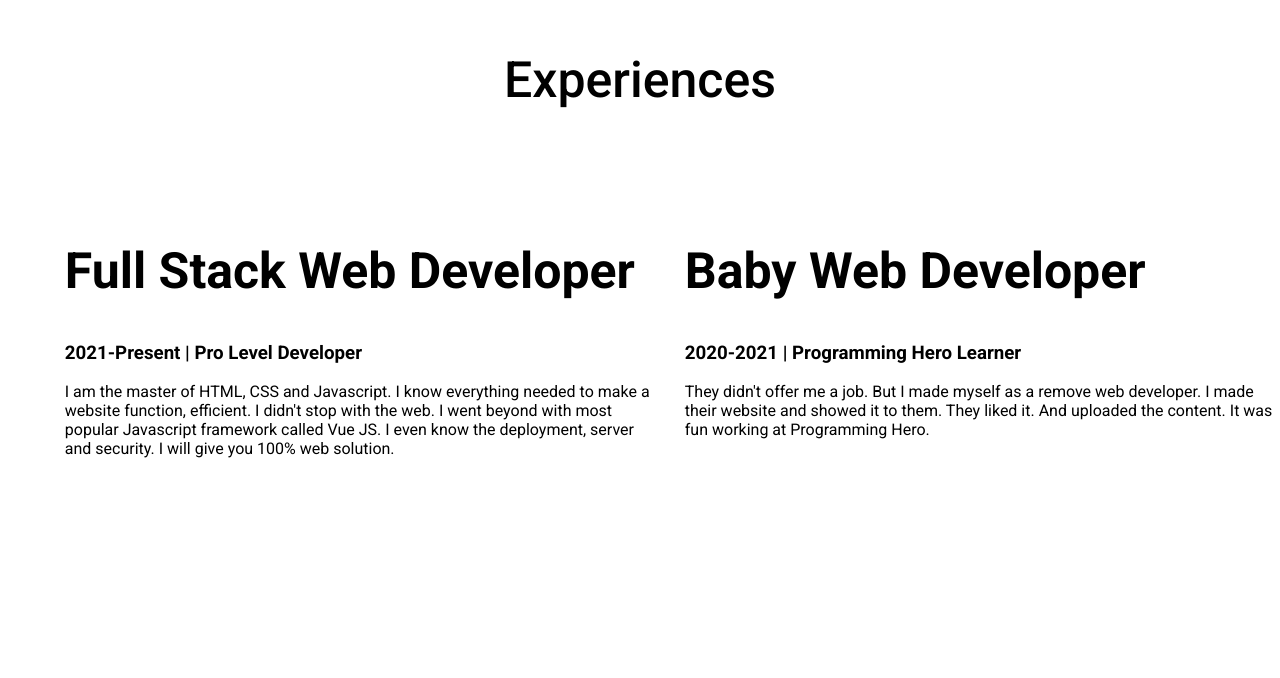
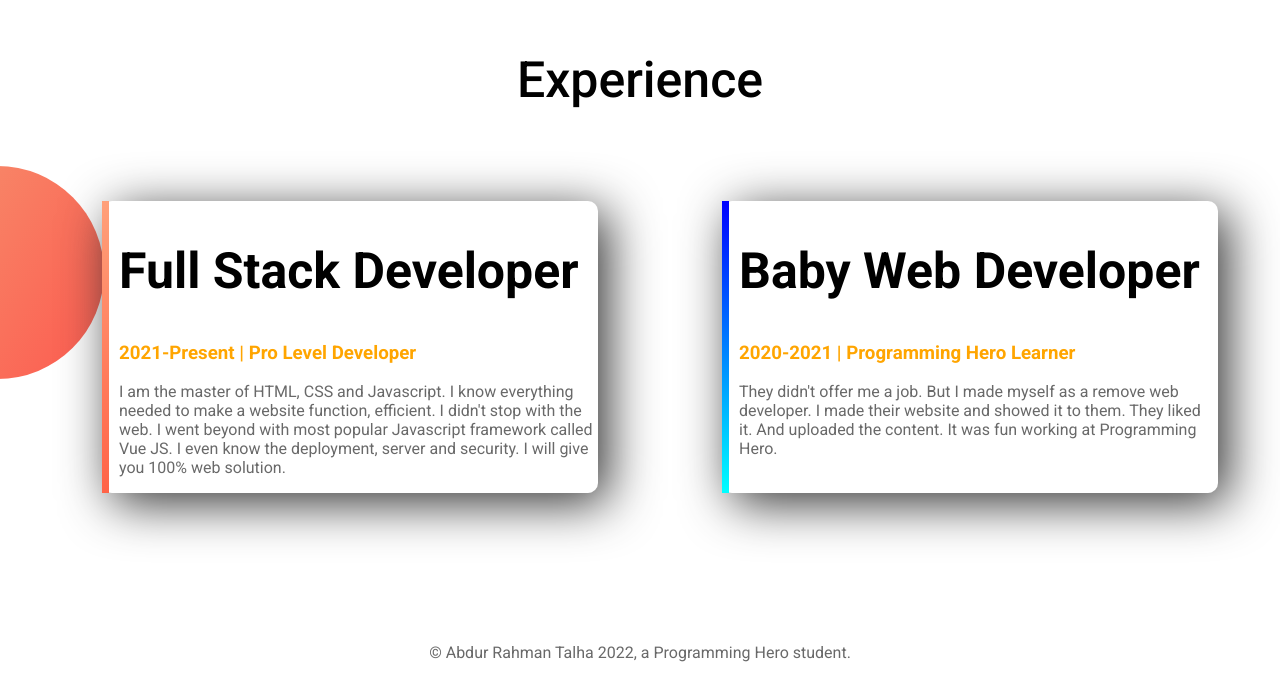
Before and after one commit to AbdurrahmanTalha/developer-portfolio, a website: page index.html in a window 1280 px wide. Shown: the part 1287-1965 px from the top of the page. Before the commit the page ends 1911 px from the top, so only its background shows below. Drawn offline with Linux system fonts and the light colour scheme.

Commit message:
footer added

```diff
--- a/assets/css/style.css
+++ b/assets/css/style.css
@@ -6,6 +6,10 @@ body {
 }
 
 h1 {
+  font-size: 50px;
+}
+
+h2 {
   font-size: 50px;
 }
 
@@ -58,3 +62,42 @@ h1 {
   font-weight: 500;
   text-align: center;
 }
+
+.experience-area {
+  background-image: url(../img/exp-bg.png);
+  background-repeat: no-repeat;
+  background-position: left;
+}
+
+.experience-item {
+  width: 40%;
+  margin-left: 5%;
+  margin-right: 5%;
+  padding-left: 10px;
+  border-radius: 10px;
+  -webkit-border-radius: 10px;
+  -moz-border-radius: 10px;
+  -ms-border-radius: 10px;
+  -o-border-radius: 10px;
+  box-shadow: 10px 10px 50px #333;
+}
+
+#baby-dev-exp {
+  border-left: 7px solid;
+  border-image: linear-gradient(blue, cyan);
+  border-image-slice: 1;
+}
+#web-dev-exp {
+  border-left: 7px solid;
+  border-image: linear-gradient(180deg, lightsalmon, tomato);
+  border-image-slice: 1;
+}
+
+.footer-text {
+  text-align: center;
+  color: dimgray;
+}
+
+.text {
+  color: dimgray;
+}
--- a/index.html
+++ b/index.html
@@ -15,7 +15,8 @@
             <h1>Welcome To</h1>
             <h1><span class="main-title">Talha's</span> World</h1>
             <h3>Build Climber and Train Stopper</h3>
-            <p>You might saw me jumping, climbing buildings, and stopping trains. But nobody pays me a dime for that
+            <p class="text">You might saw me jumping, climbing buildings, and stopping trains. But nobody pays me a dime
+                for that
                 work.
                 That's why I am learning and mastering web development. I will not stop until I become the Web
                 Development Hero.
@@ -34,32 +35,38 @@
         <div class="half-width">
             <h2>Dream Big</h2>
             <h3>Become a web developer</h3>
-            <p>I already learned the basic HTML and CSS. I can build any simple website. I can even teach my grandma how
+            <p class="text">I already learned the basic HTML and CSS. I can build any simple website. I can even teach
+                my grandma how
                 to make simple website. My goal is to build 3 websites and learn advanced topics. </p>
             <a href="" class="ancorBtn">Download Resume</a>
         </div>
     </section>
-    <section class="experienc-area">
-        <h2 class="title">Experiences</h2>
+    <section class="experience-area">
+        <h2 class="title">Experience</h2>
         <div class="flexible-container">
-            <div class="half-width">
-                <h1>Full Stack Web Developer</h1>
-                <h3>2021-Present | Pro Level Developer</h3>
-                <p>I am the master of HTML, CSS and Javascript. I know everything needed to make a website function,
+            <div id="web-dev-exp" class="experience-item">
+                <h2>Full Stack Developer</h2>
+                <h3 class="main-title">2021-Present | Pro Level Developer</h3>
+                <p class="text">I am the master of HTML, CSS and Javascript. I know everything needed to make a website
+                    function,
                     efficient. I didn't stop with the web. I went beyond with most popular Javascript framework called
                     Vue
                     JS. I even know the deployment, server and security. I will give you 100% web solution.</p>
             </div>
-            <div class="half-width">
-                <h1>Baby Web Developer</h1>
-                <h3>2020-2021 | Programming Hero Learner</h3>
-                <p>They didn't offer me a job. But I made myself as a remove web developer. I made their website and
+            <div id="baby-dev-exp" class="experience-item">
+                <h2>Baby Web Developer</h2>
+                <h3 class="main-title">2020-2021 | Programming Hero Learner</h3>
+                <p class="text">They didn't offer me a job. But I made myself as a remove web developer. I made their
+                    website and
                     showed
                     it to them. They liked it. And uploaded the content. It was fun working at Programming Hero.
                 </p>
             </div>
         </div>
     </section>
+    <footer>
+        <p class="footer-text">© Abdur Rahman Talha 2022, a Programming Hero student.</p>
+    </footer>
 </body>
 
 </html>
```
